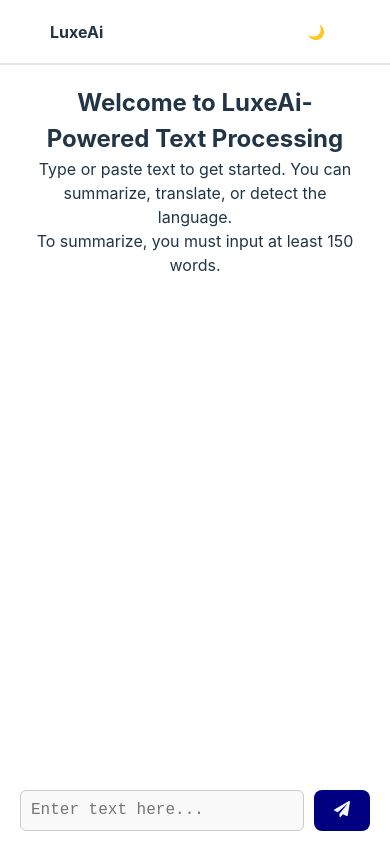
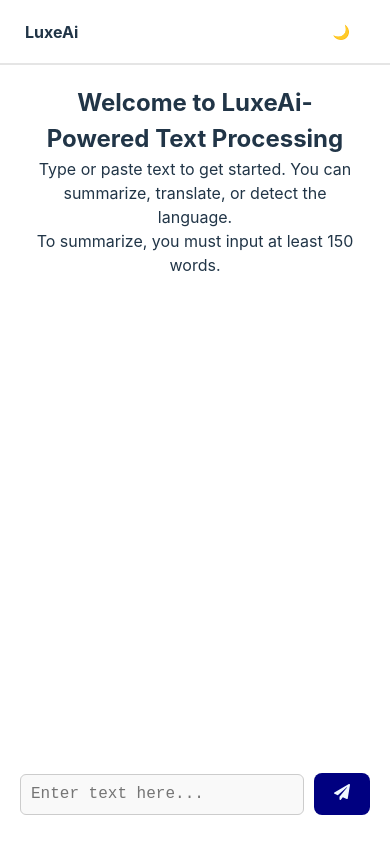
Before and after one commit to Luxuryli/ai-chat-app, a React (Vite) app: page / in a window 390 px wide. Built offline with nearby package versions, Linux system fonts and the light colour scheme.

Commit message:
Mobile ui edit

```diff
--- a/src/components/Header/Header.module.css
+++ b/src/components/Header/Header.module.css
@@ -30,3 +30,9 @@
     background: var(--text-color);
     color: var(--background-color);
 }
+
+@media screen and (max-width: 500px) {
+    .header {
+        padding: 15px 25px;
+    }
+}
--- a/src/components/TextProcessor/TextProcessor.jsx
+++ b/src/components/TextProcessor/TextProcessor.jsx
@@ -189,7 +189,7 @@
             )}
 
             {msg.summary && (
-              <div className={design.additionalInfo}>
+              <div className={design.additionalInfoo}>
                 <p className={design.summarizer}><strong>Summary:</strong> {msg.summary}</p>
               </div>
             )}
--- a/src/components/TextProcessor/TextProcessor.module.css
+++ b/src/components/TextProcessor/TextProcessor.module.css
@@ -2,7 +2,7 @@
     display: flex;
     flex-direction: column;
     width: 100%;
-    height: 92.7vh;
+    height: 91vh;
     padding: 0px 50px;
     box-sizing: border-box;
     justify-content: flex-end;
@@ -95,7 +95,7 @@
     margin-right: auto;
 }
 
-.additonalInfoo {
+.additionalInfoo {
     display: flex;
     flex-direction: column;
     width: auto;
@@ -375,7 +375,7 @@
         display: flex;
         flex-direction: column;
         width: 100%;
-        height: 92vh;
+        height: 90vh;
         padding: 0px 10px;
     }
 
@@ -425,7 +425,7 @@
         max-width: 100%;
     }
 
-    .additonalInfoo {
+    .additionalInfoo {
         display: flex;
         flex-direction: column;
         width: auto;
```
